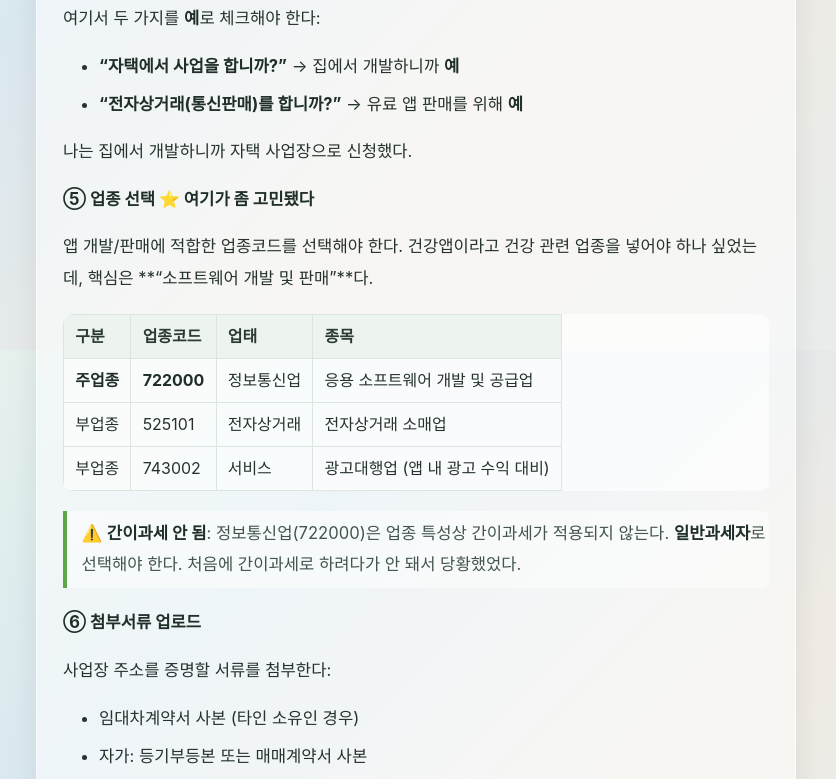
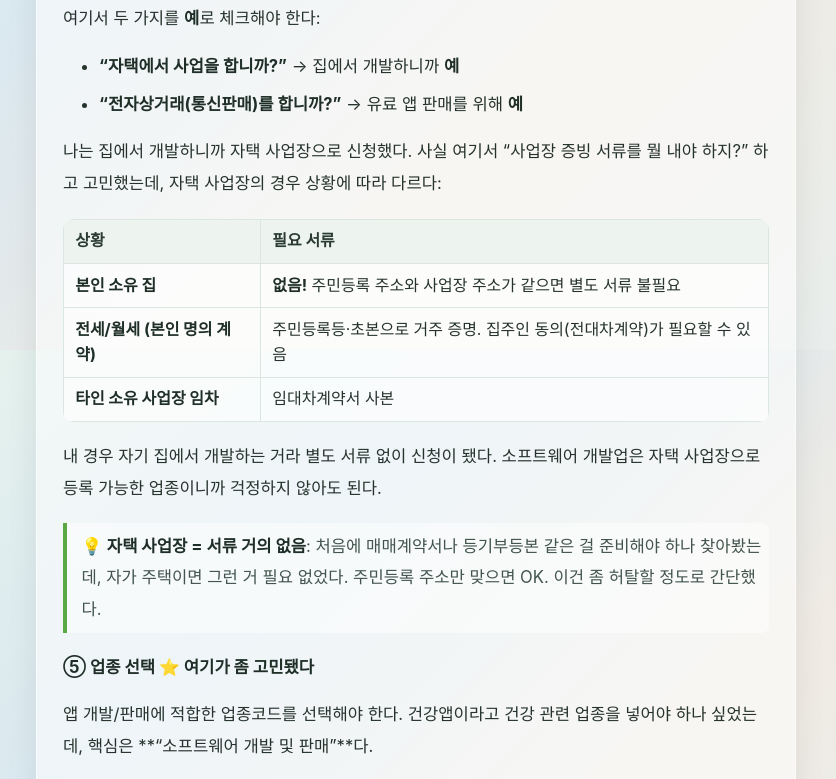
Before and after one commit to oozoofrog/oozoofrog.github.io, an Astro site: page /blog/apple-developer-organization-guide in a window 1280 px wide. Shown: the part 2850-3629 px from the top of the page, without its empty margins (144-980 px from the left). Built offline with nearby package versions, Linux system fonts and the light colour scheme; Astro itself is replaced by a stand-in of ours.

Commit message:
📝 자택 사업장 서류 안내 수정 — 본인 소유면 서류 불필요

```diff
--- a/src/content/blog/apple-developer-organization-guide.md
+++ b/src/content/blog/apple-developer-organization-guide.md
@@ -59,7 +59,7 @@ categories: ios
 
 - ☐ **공동인증서** 또는 간편인증(카카오, PASS 등)
 - ☐ **신분증** (주민등록증 또는 운전면허증)
-- ☐ **사업장 주소 증빙** — 임대차계약서 사본 / 자가면 등기부등본 또는 매매계약서
+- ☐ **사업장 주소 관련 서류** — 아래 참고 (자택이면 거의 필요 없음!)
 - ☐ **상호명** 확정 (한글 + 영문 이름 둘 다!)
 
 > ⚠️ **내가 겪은 함정**: 나중에 알게 된 건데, 사업자등록증의 영문 상호명 / D-U-N-S 등록 이름 / Apple 조직명 이 **세 곳 모두 완전히 일치**해야 한다. 처음에 대충 정하면 나중에 전부 수정해야 하는 불상사가 생긴다. **영문 이름을 먼저 확정**하고 시작하자.
@@ -91,7 +91,17 @@ categories: ios
 - **"자택에서 사업을 합니까?"** → 집에서 개발하니까 **예**
 - **"전자상거래(통신판매)를 합니까?"** → 유료 앱 판매를 위해 **예**
 
-나는 집에서 개발하니까 자택 사업장으로 신청했다.
+나는 집에서 개발하니까 자택 사업장으로 신청했다. 사실 여기서 "사업장 증빙 서류를 뭘 내야 하지?" 하고 고민했는데, 자택 사업장의 경우 상황에 따라 다르다:
+
+| 상황 | 필요 서류 |
+|------|-----------|
+| **본인 소유 집** | **없음!** 주민등록 주소와 사업장 주소가 같으면 별도 서류 불필요 |
+| **전세/월세 (본인 명의 계약)** | 주민등록등·초본으로 거주 증명. 집주인 동의(전대차계약)가 필요할 수 있음 |
+| **타인 소유 사업장 임차** | 임대차계약서 사본 |
+
+내 경우 자기 집에서 개발하는 거라 별도 서류 없이 신청이 됐다. 소프트웨어 개발업은 자택 사업장으로 등록 가능한 업종이니까 걱정하지 않아도 된다.
+
+> 💡 **자택 사업장 = 서류 거의 없음**: 처음에 매매계약서나 등기부등본 같은 걸 준비해야 하나 찾아봤는데, 자가 주택이면 그런 거 필요 없었다. 주민등록 주소만 맞으면 OK. 이건 좀 허탈할 정도로 간단했다.
 
 **⑤ 업종 선택 ⭐ 여기가 좀 고민됐다**
 
@@ -105,11 +115,11 @@ categories: ios
 
 > ⚠️ **간이과세 안 됨**: 정보통신업(722000)은 업종 특성상 간이과세가 적용되지 않는다. **일반과세자**로 선택해야 한다. 처음에 간이과세로 하려다가 안 돼서 당황했었다.
 
-**⑥ 첨부서류 업로드**
+**⑥ 첨부서류 업로드 (해당되는 경우만)**
 
-사업장 주소를 증명할 서류를 첨부한다:
-- 임대차계약서 사본 (타인 소유인 경우)
-- 자가: 등기부등본 또는 매매계약서 사본
+자택이 본인 소유면 첨부할 서류가 **없다**. 그냥 넘어가면 된다.
+
+임차한 사업장이 있는 경우만 임대차계약서 사본을 첨부한다.
 
 **⑦ 신청서 제출**
 
```
